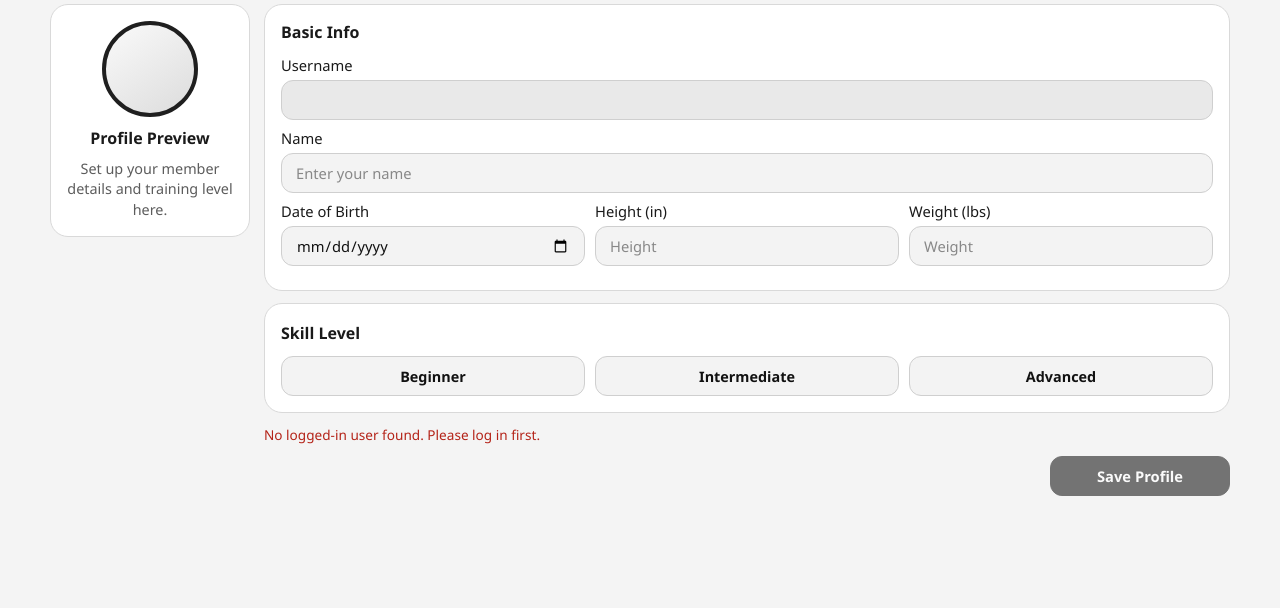
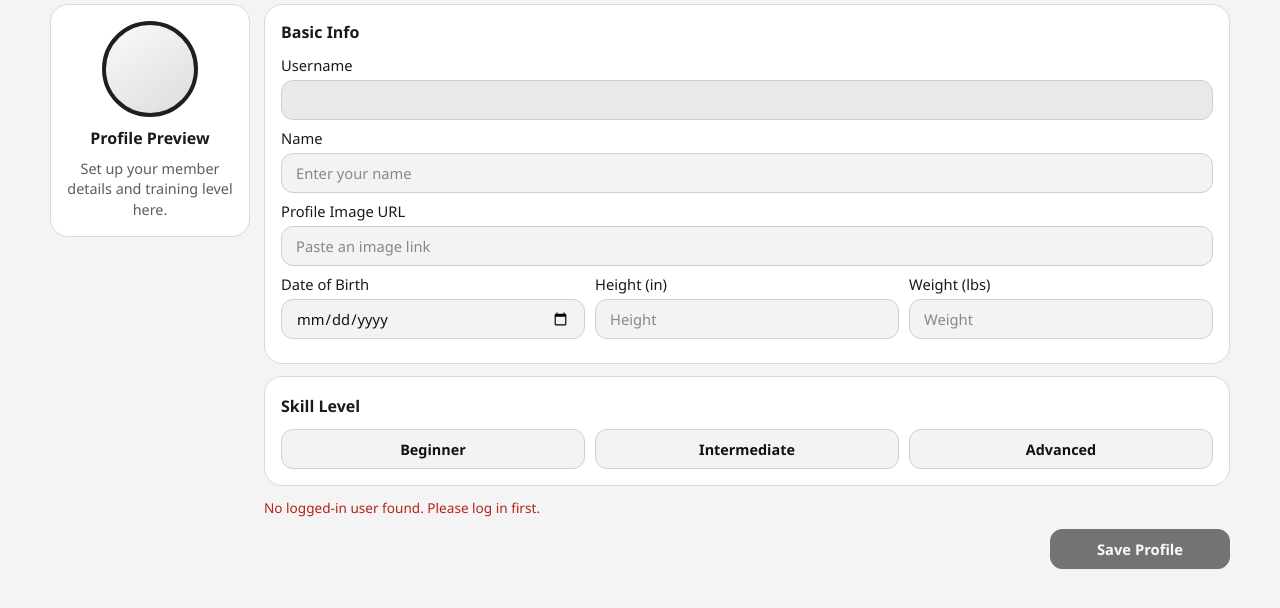
Before and after one commit to garrett-buryska/444, a PHP site: page /profile.html in a window 1280 px wide. Shown: the part 169-777 px from the top of the page. Run offline with PHP 8.4, Linux system fonts and the light colour scheme.

Commit message:
Added the profile img source profile image option and moved the script inside profile.html inside a profile.js file for readability.

```diff
--- a/frontend/Style.css
+++ b/frontend/Style.css
@@ -192,10 +192,18 @@ body {
   border-radius: 50%;
   border: 4px solid #1f1f1f;
   background: linear-gradient(145deg, #fafafa, #dcdcdc);
+  overflow: hidden;
 }
 
 .profile-avatar-inline {
   flex: 0 0 auto;
+}
+
+.profile-avatar img {
+  display: none;
+  width: 100%;
+  height: 100%;
+  object-fit: cover;
 }
 
 .profile-summary h2 {
--- a/frontend/profile.html
+++ b/frontend/profile.html
@@ -22,7 +22,9 @@
 
             <div class="profile-grid">
                 <aside class="profile-summary">
-                    <div class="profile-avatar profile-avatar-inline" aria-label="Blank profile image placeholder"></div>
+                    <div class="profile-avatar profile-avatar-inline" aria-label="Profile image preview">
+                        <img id="profileImagePreview" alt="Profile preview">
+                    </div>
                     <h2>Profile Preview</h2>
                     <p>Set up your member details and training level here.</p>
                 </aside>
@@ -38,6 +40,11 @@
                         <div class="profile-field">
                             <label for="name">Name</label>
                             <input class="profile-input" id="name" type="text" placeholder="Enter your name">
+                        </div>
+
+                        <div class="profile-field">
+                            <label for="img_url">Profile Image URL</label>
+                            <input class="profile-input" id="img_url" type="url" placeholder="Paste an image link">
                         </div>
 
                         <div class="profile-row">
@@ -77,116 +84,6 @@
         </section>
     </main>
 
-    <script>
-        const usernameInput = document.getElementById("username");
-        const nameInput = document.getElementById("name");
-        const dobInput = document.getElementById("dob");
-        const heightInput = document.getElementById("height");
-        const weightInput = document.getElementById("weight");
-        const skillButtons = Array.from(document.querySelectorAll(".skill-chip"));
-        const saveButton = document.querySelector(".profile-save-button");
-        const messageEl = document.getElementById("profileMessage");
-
-        let selectedSkillLevel = "";
-
-        function setMessage(text, type = "") {
-            messageEl.textContent = text;
-            messageEl.className = `profile-message ${type}`.trim();
-        }
-
-        function setSelectedSkill(level) {
-            selectedSkillLevel = level || "";
-            skillButtons.forEach((button) => {
-                const isSelected = button.textContent === selectedSkillLevel;
-                button.classList.toggle("active", isSelected);
-            });
-        }
-
-        async function loadProfile() {
-            const username = localStorage.getItem("gymUser");
-
-            if (!username) {
-                setMessage("No logged-in user found. Please log in first.", "error");
-                saveButton.disabled = true;
-                return;
-            }
-
-            usernameInput.value = username;
-
-            try {
-                const response = await fetch(`../backend/profile.php?username=${encodeURIComponent(username)}`);
-                const data = await response.json();
-
-                if (data.status !== "success") {
-                    setMessage(data.message || "Unable to load profile.", "error");
-                    return;
-                }
-
-                const profile = data.profile;
-                nameInput.value = profile.name || "";
-                dobInput.value = profile.DoB || "";
-                heightInput.value = profile.height || "";
-                weightInput.value = profile.weight || "";
-                setSelectedSkill(profile.skill_level || "");
-                setMessage("");
-            } catch (error) {
-                console.error(error);
-                setMessage("An error occurred while loading the profile.", "error");
-            }
-        }
-
-        async function saveProfile() {
-            const username = usernameInput.value.trim();
-
-            if (!username) {
-                setMessage("Username is required.", "error");
-                return;
-            }
-
-            try {
-                const response = await fetch("../backend/profile.php", {
-                    method: "POST",
-                    headers: {
-                        "Content-Type": "application/json"
-                    },
-                    body: JSON.stringify({
-                        username,
-                        name: nameInput.value.trim(),
-                        DoB: dobInput.value,
-                        height: heightInput.value,
-                        weight: weightInput.value,
-                        skill_level: selectedSkillLevel
-                    })
-                });
-
-                const data = await response.json();
-
-                if (data.status !== "success") {
-                    setMessage(data.message || "Unable to save profile.", "error");
-                    return;
-                }
-
-                const profile = data.profile;
-                nameInput.value = profile.name || "";
-                dobInput.value = profile.DoB || "";
-                heightInput.value = profile.height || "";
-                weightInput.value = profile.weight || "";
-                setSelectedSkill(profile.skill_level || "");
-                setMessage(data.message || "Profile saved.", "success");
-            } catch (error) {
-                console.error(error);
-                setMessage("An error occurred while saving the profile.", "error");
-            }
-        }
-
-        skillButtons.forEach((button) => {
-            button.addEventListener("click", () => {
-                setSelectedSkill(button.textContent);
-            });
-        });
-
-        saveButton.addEventListener("click", saveProfile);
-        loadProfile();
-    </script>
+    <script src="profile.js"></script>
 </body>
 </html>
--- /dev/null
+++ b/frontend/profile.js
@@ -0,0 +1,135 @@
+const usernameInput = document.getElementById("username");
+const nameInput = document.getElementById("name");
+const imgUrlInput = document.getElementById("img_url");
+const profileImagePreview = document.getElementById("profileImagePreview");
+const dobInput = document.getElementById("dob");
+const heightInput = document.getElementById("height");
+const weightInput = document.getElementById("weight");
+const skillButtons = Array.from(document.querySelectorAll(".skill-chip"));
+const saveButton = document.querySelector(".profile-save-button");
+const messageEl = document.getElementById("profileMessage");
+
+let selectedSkillLevel = "";
+
+function setMessage(text, type = "") {
+    messageEl.textContent = text;
+    messageEl.className = `profile-message ${type}`.trim();
+}
+
+function setSelectedSkill(level) {
+    selectedSkillLevel = level || "";
+    skillButtons.forEach((button) => {
+        const isSelected = button.textContent === selectedSkillLevel;
+        button.classList.toggle("active", isSelected);
+    });
+}
+
+function setProfileImage(url) {
+    const imageUrl = url || "";
+    imgUrlInput.value = imageUrl;
+
+    if (imageUrl) {
+        profileImagePreview.src = imageUrl;
+        profileImagePreview.style.display = "block";
+    } else {
+        profileImagePreview.removeAttribute("src");
+        profileImagePreview.style.display = "none";
+    }
+}
+
+async function loadProfile() {
+    const username = localStorage.getItem("gymUser");
+
+    if (!username) {
+        setMessage("No logged-in user found. Please log in first.", "error");
+        saveButton.disabled = true;
+        return;
+    }
+
+    usernameInput.value = username;
+
+    try {
+        const response = await fetch(`../backend/profile.php?username=${encodeURIComponent(username)}`);
+        const data = await response.json();
+
+        if (data.status !== "success") {
+            setMessage(data.message || "Unable to load profile.", "error");
+            return;
+        }
+
+        const profile = data.profile;
+        nameInput.value = profile.name || "";
+        setProfileImage(profile.img_url || "");
+        dobInput.value = profile.DoB || "";
+        heightInput.value = profile.height || "";
+        weightInput.value = profile.weight || "";
+        setSelectedSkill(profile.skill_level || "");
+        setMessage("");
+    } catch (error) {
+        console.error(error);
+        setMessage("An error occurred while loading the profile.", "error");
+    }
+}
+
+async function saveProfile() {
+    const username = usernameInput.value.trim();
+
+    if (!username) {
+        setMessage("Username is required.", "error");
+        return;
+    }
+
+    try {
+        const response = await fetch("../backend/profile.php", {
+            method: "POST",
+            headers: {
+                "Content-Type": "application/json"
+            },
+            body: JSON.stringify({
+                username,
+                name: nameInput.value.trim(),
+                img_url: imgUrlInput.value.trim(),
+                DoB: dobInput.value,
+                height: heightInput.value,
+                weight: weightInput.value,
+                skill_level: selectedSkillLevel
+            })
+        });
+
+        const data = await response.json();
+
+        if (data.status !== "success") {
+            setMessage(data.message || "Unable to save profile.", "error");
+            return;
+        }
+
+        const profile = data.profile;
+        nameInput.value = profile.name || "";
+        setProfileImage(profile.img_url || "");
+        dobInput.value = profile.DoB || "";
+        heightInput.value = profile.height || "";
+        weightInput.value = profile.weight || "";
+        setSelectedSkill(profile.skill_level || "");
+        setMessage(data.message || "Profile saved.", "success");
+    } catch (error) {
+        console.error(error);
+        setMessage("An error occurred while saving the profile.", "error");
+    }
+}
+
+skillButtons.forEach((button) => {
+    button.addEventListener("click", () => {
+        setSelectedSkill(button.textContent);
+    });
+});
+
+imgUrlInput.addEventListener("input", () => {
+    setProfileImage(imgUrlInput.value.trim());
+});
+
+profileImagePreview.addEventListener("error", () => {
+    profileImagePreview.style.display = "none";
+});
+
+saveButton.addEventListener("click", saveProfile);
+loadProfile();
```
